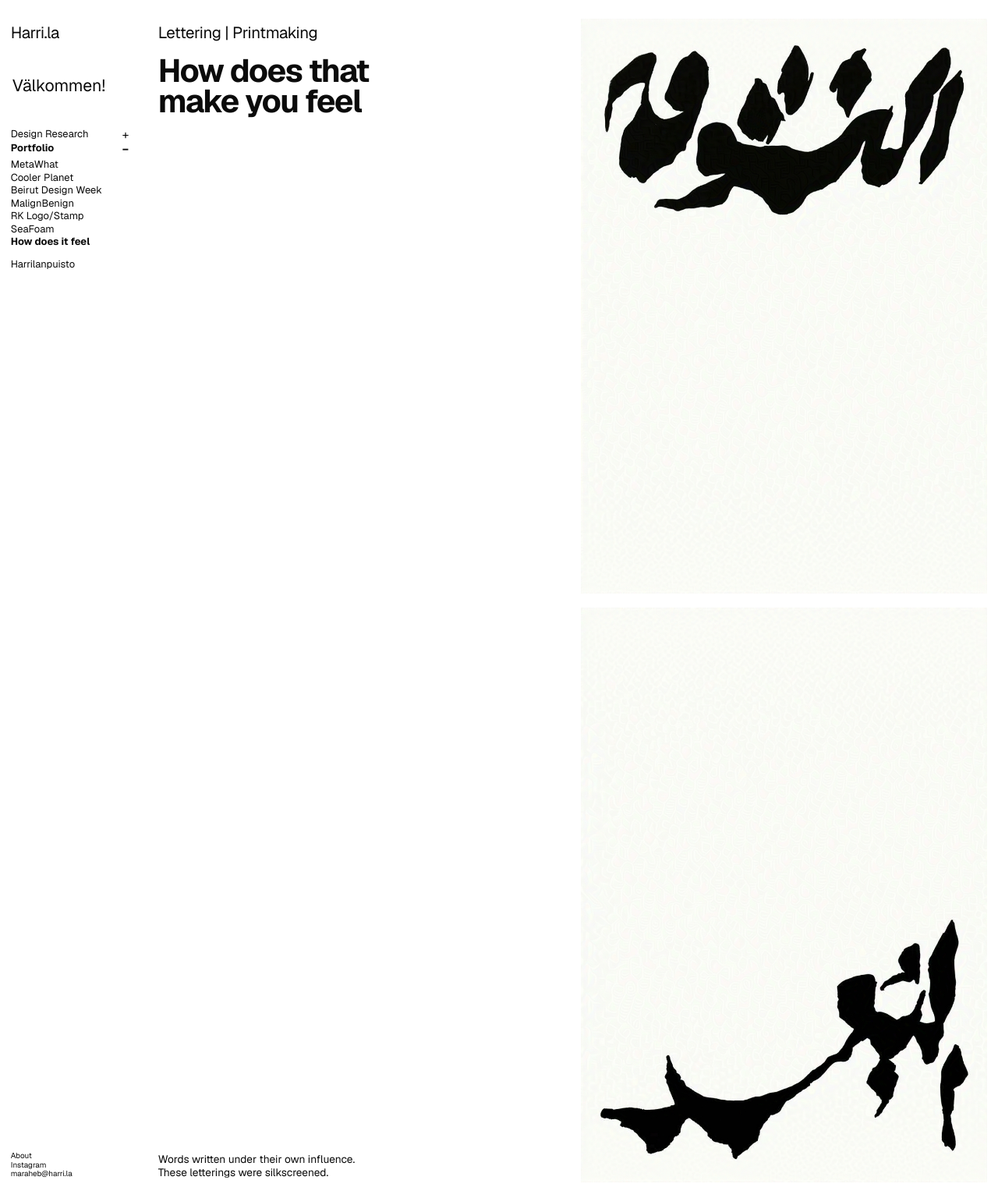
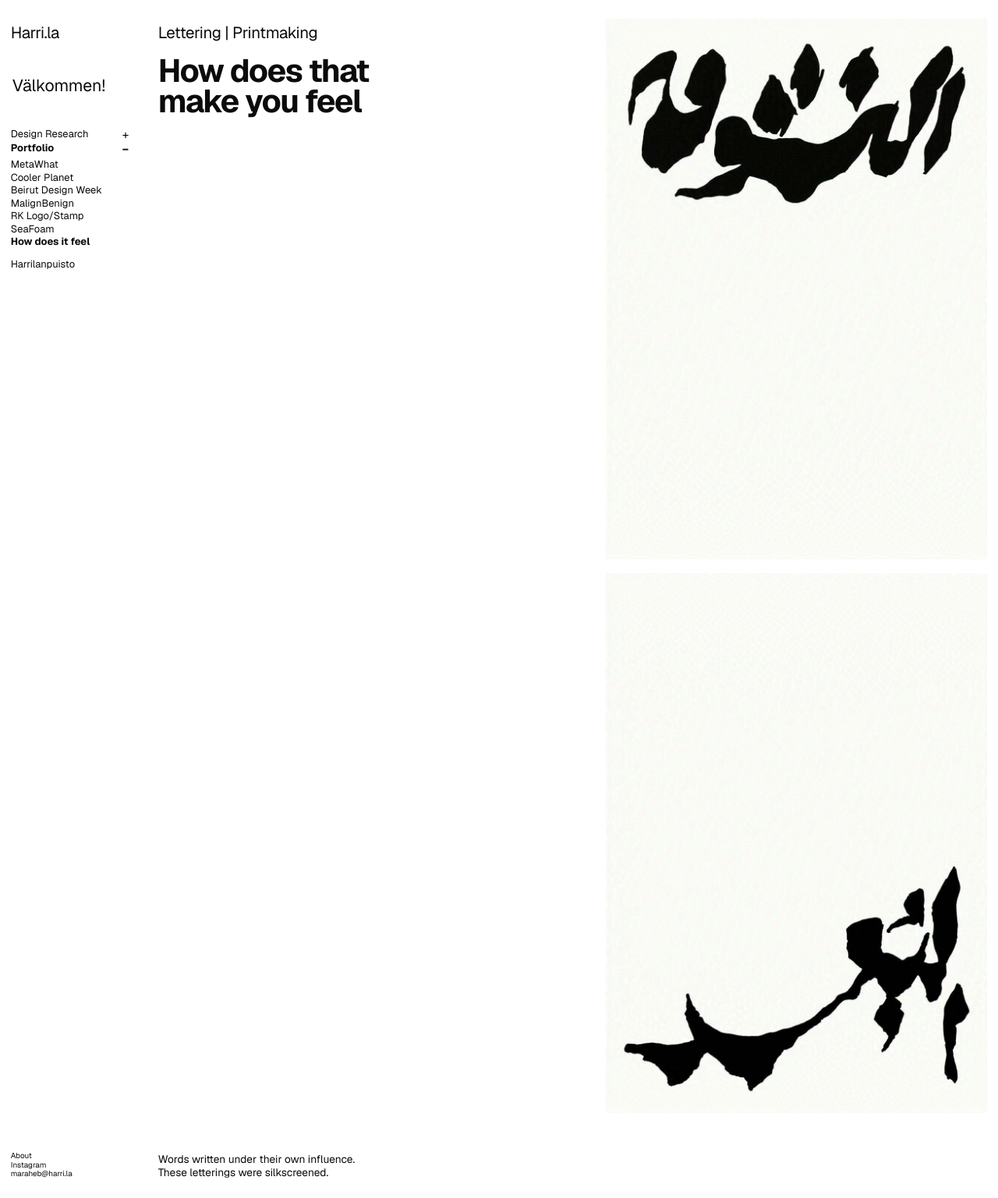
Before and after one commit to somethingishappening/somethingishappening.github.io, a Jekyll site: the page built from _design/What do you feel .md, in a window 1280 px wide. Shown: the whole page at 78% size. Built offline with Jekyll 4.4.1, drawn with Linux system fonts in a browser that asks for light colours.

Commit message:
Add files via upload

```diff
--- a/_layouts/work.html
+++ b/_layouts/work.html
@@ -1427,28 +1427,39 @@ button{font:inherit;color:inherit}
   {% include arabic-typography.html %}
   {% include upper-resolution-layer.html %}
 
-<style id="harri-work-column-consistency-v10">
+<style id="harri-work-column-consistency-v11">
 /*
-  WORK / DESIGN TEXT-TO-MEDIA BUFFER
-  ----------------------------------
-  Keep a real gutter between the text half and media half at every desktop
-  resolution. The full internal gutter is exactly the same responsive size as
-  the site's standard column gutter: 28px at the 1680×900 reference, shrinking
-  or growing with the existing unified desktop scale. Only this internal
-  boundary changes; mobile, typography, media sizing/alignment and the outer
-  page grid remain untouched.
+  WORK / DESIGN GRID + TEXT-TO-MEDIA BUFFER
+  -----------------------------------------
+  Use the same real desktop grid tracks as the rest of the site instead of
+  splitting the combined content area 50/50. This keeps the Work text start,
+  media start and outer margins on the shared responsive grid at every desktop
+  resolution.
+
+  The requested extra breathing room remains inside the text column only, so
+  it cannot move the media column or change the outer page margins. Mobile and
+  all global scale/type/image rules remain untouched.
 */
 @media (min-width:901px){
   body.page-work{
-    --harri-work-inner-half-gutter:var(--harri-u-space-14,14px);
+    --harri-work-text-media-buffer:var(--harri-u-space-14,14px);
   }
 
   body.page-work .project-info{
-    width:calc(50% - var(--harri-work-inner-half-gutter)) !important;
+    grid-column:2 !important;
+    grid-row:1 !important;
+    width:100% !important;
+    max-width:none !important;
+    min-width:0 !important;
+    padding-right:var(--harri-work-text-media-buffer) !important;
   }
 
   body.page-work .media-column{
-    margin-left:calc(50% + var(--harri-work-inner-half-gutter)) !important;
+    grid-column:3 !important;
+    grid-row:1 !important;
+    width:100% !important;
+    margin-left:0 !important;
+    min-width:0 !important;
   }
 
   body.page-work .project-description{
```
